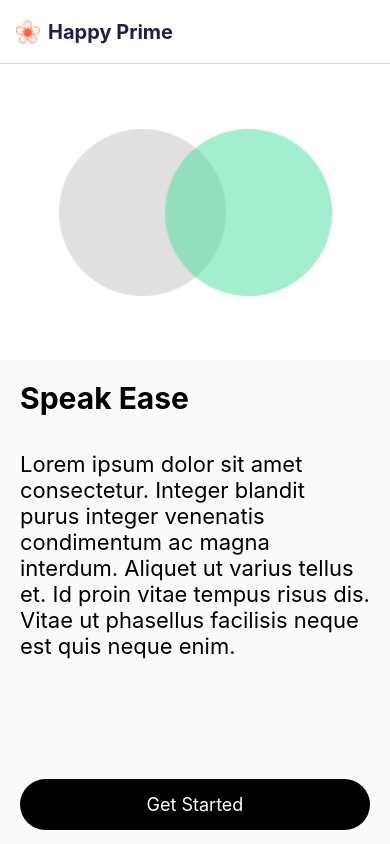
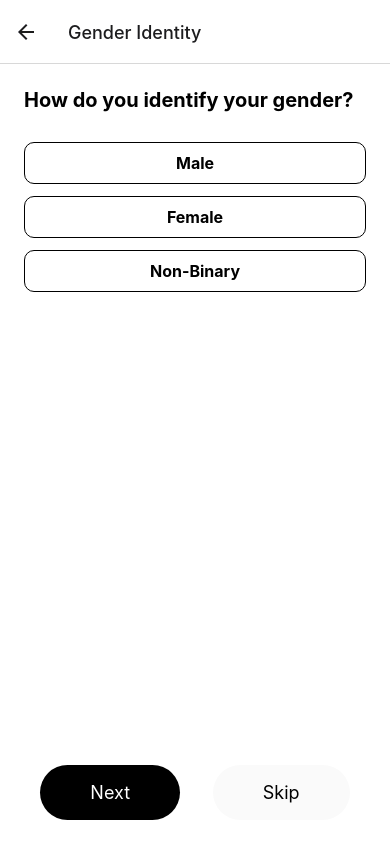
Before and after one commit to CS5520FeinbergSpring2024/team-project-group24, a React Native app: screen /GenderScreen in a window 390 px wide. Built offline with nearby package versions, Linux system fonts and the light colour scheme.

Commit message:
Added selectable options component and Next/Skip buttons

```diff
--- a/App.tsx
+++ b/App.tsx
@@ -5,13 +5,17 @@ import {createStackNavigator} from '@react-navigation/stack';
 import HomeScreen from './screens/HomeScreen';
 import SignUpScreen from './screens/SignUpScreen';
 import WelcomeScreen from './screens/WelcomeScreen';
+import GenderScreen from './screens/GenderScreen';
 import React from 'react';
 import HappyPrimeHeader from './components/HappyPrimeHeader';
+import HobbiesScreen from './screens/HobbiesScreen';
 
 export type RootStackParamList = {
   Home: undefined;
   SignUp: undefined;
   Welcome: undefined;
+  GenderScreen: undefined;
+  HobbiesScreen: undefined;
 };
 
 const headerComponent = () => <HappyPrimeHeader />;
@@ -32,6 +36,16 @@ export default function App() {
         />
         <Stack.Screen name="SignUp" component={SignUpScreen} />
         <Stack.Screen name="Welcome" component={WelcomeScreen} />
+        <Stack.Screen
+          name="GenderScreen"
+          component={GenderScreen}
+          options={{headerTitle: 'Gender Identity'}}
+        />
+        <Stack.Screen
+          name="HobbiesScreen"
+          component={HobbiesScreen}
+          options={{headerTitle: 'Hobbies and Interests'}}
+        />
       </Stack.Navigator>
     </NavigationContainer>
   );
--- a/components/NextSkipButtons.tsx
+++ b/components/NextSkipButtons.tsx
@@ -6,44 +6,61 @@ import {
   StyleSheet,
   Dimensions,
 } from 'react-native';
+import {StackNavigationProp} from '@react-navigation/stack';
+import {RootStackParamList} from '../App';
 
-const screenHeight = Dimensions.get('window').height;
+type NavigationProp = StackNavigationProp<RootStackParamList>;
 
-// Define a custom header component
-const NextSkipButtons = screenToChangeTo => (
-  <View style={styles.buttonContainer}>
-    <View style={styles.buttonContainer}>
-      <TouchableOpacity
-        style={styles.continueButton}
-        onPress={screenToChangeTo}>
-        <Text style={styles.continueText}>Continue</Text>
+interface NextSkipButtonsProp {
+  screenToChangeTo: string;
+  navigation: NavigationProp;
+}
+
+const NextSkipButtons: React.FC<NextSkipButtonsProp> = ({
+  screenToChangeTo,
+  navigation,
+}) => {
+  const goToNextScreen = () => {
+    navigation.navigate(screenToChangeTo);
+  };
+  return (
+    <View style={[styles.buttonContainer, styles.screenBottom]}>
+      <TouchableOpacity style={styles.continueButton} onPress={goToNextScreen}>
+        <Text style={styles.continueText}>Next</Text>
       </TouchableOpacity>
-      <TouchableOpacity style={styles.skipButton} onPress={screenToChangeTo}>
+      <TouchableOpacity style={styles.skipButton} onPress={goToNextScreen}>
         <Text style={styles.skipText}>Skip</Text>
       </TouchableOpacity>
     </View>
-  </View>
-);
+  );
+};
 
 const styles = StyleSheet.create({
   buttonContainer: {
     flexDirection: 'row',
     justifyContent: 'space-around',
-    marginTop: screenHeight * 0.2,
+    position: 'absolute',
+    left: 0,
+    right: 0,
+    bottom: 0,
+  },
+  screenBottom: {
+    position: 'absolute',
+    left: 0,
+    right: 0,
+    bottom: 0,
   },
   continueButton: {
     backgroundColor: '#000000',
     borderRadius: 40,
     paddingVertical: 15,
     paddingHorizontal: 20,
-    alignItems: 'center',
   },
   skipButton: {
     backgroundColor: '#FAFAFA',
     borderRadius: 40,
     paddingVertical: 15,
     paddingHorizontal: 20,
-    alignItems: 'center',
   },
   continueText: {
     color: '#ffffff',
--- /dev/null
+++ b/components/SelectableOption.tsx
@@ -0,0 +1,64 @@
+import React from 'react';
+import {TouchableOpacity, Text, StyleSheet} from 'react-native';
+
+interface SelectableOptionProps {
+  label: string;
+  allowMultiSelection: boolean;
+  isSelected: boolean;
+  onPress: () => void;
+}
+
+const SelectableOption: React.FC<SelectableOptionProps> = ({
+  label,
+  allowMultiSelection,
+  isSelected,
+  onPress,
+}) => {
+  // Method that toggles the ability to have multiple items selected
+  const handlePress = () => {
+    if (allowMultiSelection) {
+      onPress();
+    } else {
+      if (!isSelected) {
+        onPress();
+      }
+    }
+  };
+  return (
+    <TouchableOpacity
+      style={[styles.option, isSelected ? styles.selectedOption : null]}
+      onPress={handlePress}>
+      <Text
+        style={[styles.optionLabel, isSelected ? styles.selectedLabel : null]}>
+        {label}
+      </Text>
+    </TouchableOpacity>
+  );
+};
+
+const styles = StyleSheet.create({
+  option: {
+    padding: 10,
+    marginVertical: 6,
+    backgroundColor: '#FFFFFF',
+    borderRadius: 10,
+    borderWidth: 1,
+    borderColor: '#000000',
+    alignItems: 'center',
+  },
+  selectedOption: {
+    backgroundColor: '#000000',
+  },
+  optionLabel: {
+    color: '#000000',
+    fontWeight: 'bold',
+    fontSize: 16,
+  },
+  selectedLabel: {
+    color: '#FFFFFF',
+    fontWeight: 'bold',
+    fontSize: 16,
+  },
+});
+
+export default SelectableOption;
--- /dev/null
+++ b/screens/GenderScreen.tsx
@@ -0,0 +1,67 @@
+import React, {useState} from 'react';
+import {Text, StyleSheet, View} from 'react-native';
+import NextSkipButtons from '../components/NextSkipButtons';
+import SelectableOption from '../components/SelectableOption';
+import {StackNavigationProp} from '@react-navigation/stack';
+import {RootStackParamList} from '../App';
+
+type NavigationProp = StackNavigationProp<RootStackParamList, 'GenderScreen'>;
+
+interface Props {
+  navigation: NavigationProp;
+}
+
+const SignUpScreen: React.FC<Props> = ({navigation}) => {
+  const [selectedGender, setSelectedGender] = useState<string | null>(null);
+
+  return (
+    <View style={styles.mainContainer}>
+      <Text style={styles.textStyling}>How do you identify your gender?</Text>
+      <View style={styles.optionsContainer}>
+        <SelectableOption
+          label="Male"
+          isSelected={selectedGender === 'Male'}
+          onPress={() => setSelectedGender('Male')}
+          allowMultiSelection={false}
+        />
+        <SelectableOption
+          label="Female"
+          isSelected={selectedGender === 'Female'}
+          onPress={() => setSelectedGender('Female')}
+          allowMultiSelection={false}
+        />
+        <SelectableOption
+          label="Non-Binary"
+          isSelected={selectedGender === 'Non-Binary'}
+          onPress={() => setSelectedGender('Non-Binary')}
+          allowMultiSelection={false}
+        />
+        <NextSkipButtons
+          screenToChangeTo={'HobbiesScreen'}
+          navigation={navigation}
+        />
+      </View>
+    </View>
+  );
+};
+
+const styles = StyleSheet.create({
+  mainContainer: {
+    flex: 1,
+    justifyContent: 'flex-start',
+    backgroundColor: '#FFFFFF',
+    paddingHorizontal: 24,
+    paddingVertical: 24,
+  },
+  optionsContainer: {
+    flex: 1,
+    paddingTop: 24,
+  },
+  textStyling: {
+    color: '#000000',
+    fontSize: 20,
+    fontWeight: 'bold',
+  },
+});
+
+export default SignUpScreen;
--- /dev/null
+++ b/screens/HobbiesScreen.tsx
@@ -0,0 +1,12 @@
+import React, {Component} from 'react';
+import {Text, View} from 'react-native';
+
+export default class HobbiesScreen extends Component {
+  render() {
+    return (
+      <View>
+        <Text> textInComponent </Text>
+      </View>
+    );
+  }
+}
--- a/screens/WelcomeScreen.tsx
+++ b/screens/WelcomeScreen.tsx
@@ -14,7 +14,7 @@ const screenHeight = Dimensions.get('window').height;
 
 type HomeScreenNavigationProp = StackNavigationProp<
   RootStackParamList,
-  'SignUp'
+  'Welcome'
 >;
 
 interface Props {
@@ -22,8 +22,8 @@ interface Props {
 }
 
 const WelcomeScreen: React.FC<Props> = ({navigation}) => {
-  const goToWelcome = () => {
-    navigation.navigate('Welcome');
+  const goToNextScreen = () => {
+    navigation.navigate('GenderScreen');
   };
   return (
     <View style={styles.mainContainer}>
@@ -40,10 +40,12 @@ const WelcomeScreen: React.FC<Props> = ({navigation}) => {
         It will help us build better conversation suggestions
       </Text>
       <View style={styles.buttonContainer}>
-        <TouchableOpacity style={styles.continueButton} onPress={goToWelcome}>
+        <TouchableOpacity
+          style={styles.continueButton}
+          onPress={goToNextScreen}>
           <Text style={styles.continueText}>Continue</Text>
         </TouchableOpacity>
-        <TouchableOpacity style={styles.skipButton} onPress={goToWelcome}>
+        <TouchableOpacity style={styles.skipButton} onPress={goToNextScreen}>
           <Text style={styles.skipText}>Skip</Text>
         </TouchableOpacity>
       </View>
```
